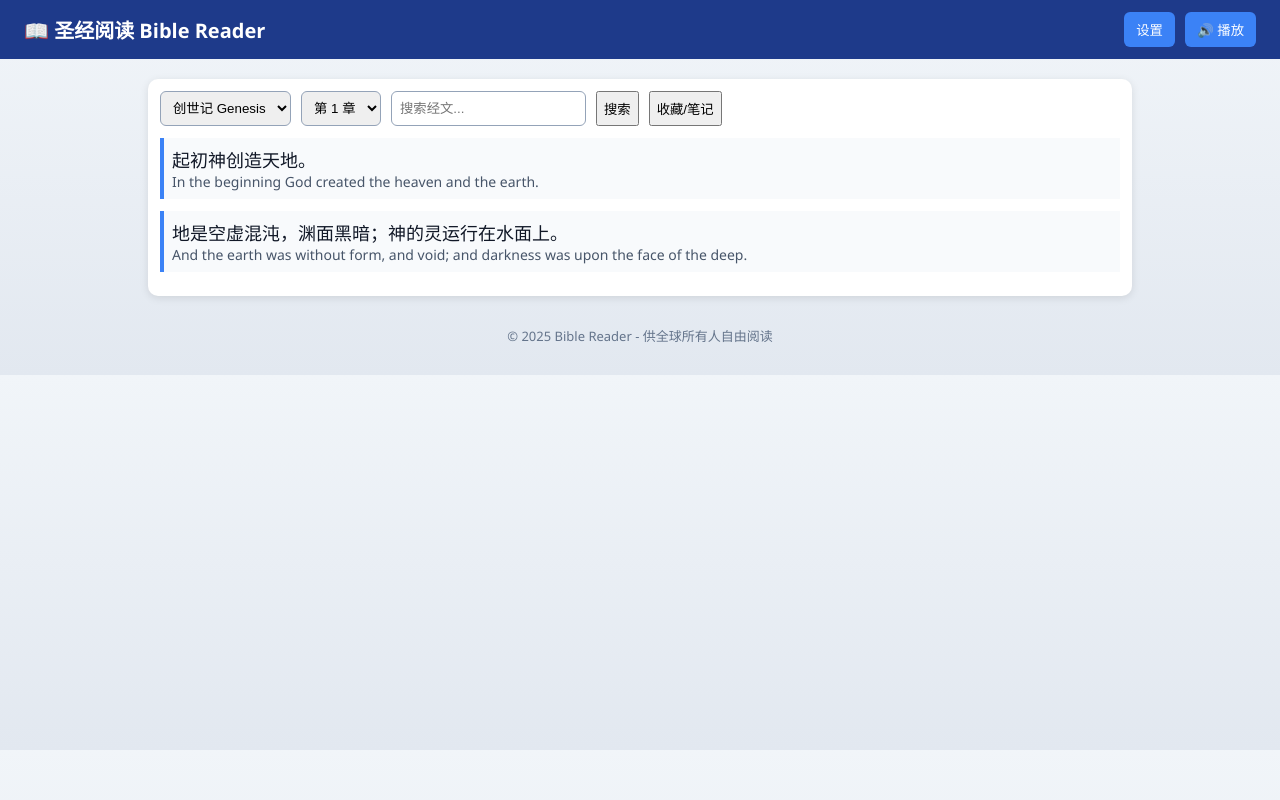
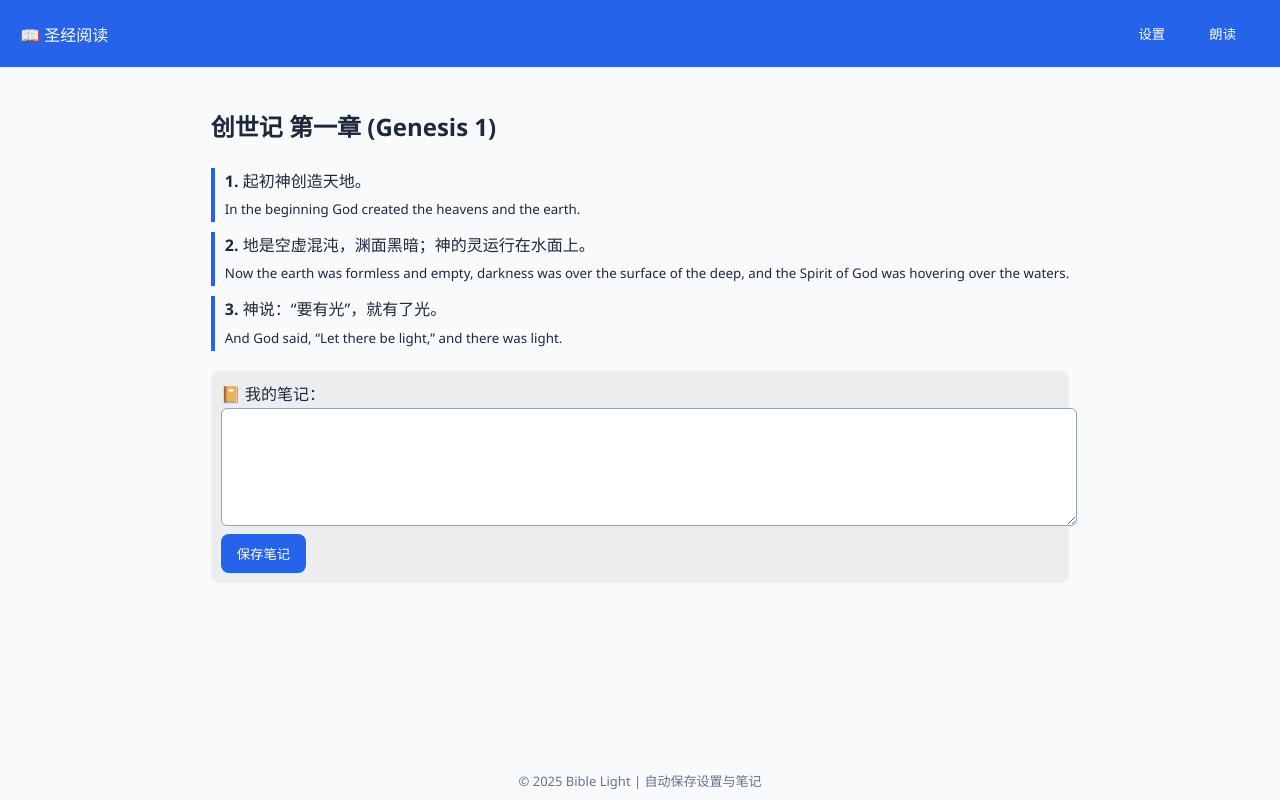
Before and after one commit to ezra482/-, a plain HTML site: page bible.html in a window 1280 px wide. Drawn offline with Linux system fonts and the light colour scheme.

Commit message:
Update bible.html
添加圣经阅读页面，支持中英双语、朗读与笔记功能

```diff
--- a/bible.html
+++ b/bible.html
@@ -3,186 +3,156 @@
 <head>
 <meta charset="utf-8" />
 <meta name="viewport" content="width=device-width,initial-scale=1" />
-<title>圣经阅读 | Bible Reader</title>
+<title>圣经阅读 | Bible Light</title>
 <style>
+  :root {
+    --bg: #f8fafc;
+    --text: #1e293b;
+    --accent: #2563eb;
+  }
+  body.dark {
+    --bg: #0f172a;
+    --text: #e2e8f0;
+    --accent: #3b82f6;
+  }
   body {
     margin: 0;
     font-family: "Segoe UI", "Noto Sans SC", sans-serif;
-    background: linear-gradient(180deg,#f1f5f9,#e2e8f0);
-    color: #1e293b;
+    background: var(--bg);
+    color: var(--text);
+    min-height: 100vh;
+    display: flex;
+    flex-direction: column;
   }
   header {
-    background: #1e3a8a;
-    color: #fff;
-    padding: 12px 24px;
+    background: var(--accent);
+    color: white;
+    padding: 14px 20px;
     display: flex;
     justify-content: space-between;
     align-items: center;
   }
-  header h1 {margin: 0; font-size: 20px;}
-  nav button {
-    background: #3b82f6;
-    border: none;
-    padding: 8px 12px;
-    color: white;
-    border-radius: 6px;
-    cursor: pointer;
-    margin-left: 6px;
+  main {
+    flex: 1;
+    padding: 20px;
+    max-width: 900px;
+    margin: 0 auto;
+    line-height: 1.7;
   }
-  main {
-    max-width: 960px;
-    margin: 20px auto;
-    padding: 12px;
-    background: white;
-    border-radius: 10px;
-    box-shadow: 0 2px 8px rgba(0,0,0,0.1);
+  .verse {
+    margin-bottom: 10px;
+    border-left: 4px solid var(--accent);
+    padding-left: 10px;
   }
-  #controls {
-    display: flex; gap: 10px; flex-wrap: wrap; margin-bottom: 12px;
+  .note-box {
+    margin-top: 20px;
+    background: rgba(0,0,0,0.05);
+    border-radius: 8px;
+    padding: 10px;
   }
-  input, select {
-    padding: 8px;
+  textarea {
+    width: 100%;
+    height: 100px;
     border-radius: 6px;
     border: 1px solid #94a3b8;
+    padding: 8px;
   }
-  .verse {
-    margin-bottom: 12px;
-    padding: 8px;
-    border-left: 4px solid #3b82f6;
-    background: #f8fafc;
+  button {
+    background: var(--accent);
+    color: white;
+    border: none;
+    border-radius: 8px;
+    padding: 10px 16px;
+    cursor: pointer;
+    margin-right: 8px;
+    transition: 0.3s;
   }
-  .cn { font-size: 18px; color:#111827; }
-  .en { font-size: 14px; color:#475569; }
+  button:hover {
+    background: #1d4ed8;
+  }
   footer {
     text-align: center;
-    margin: 30px 0;
+    padding: 10px;
+    font-size: 13px;
     color: #64748b;
-    font-size: 13px;
   }
 </style>
 </head>
 <body>
 <header>
-  <h1>📖 圣经阅读 Bible Reader</h1>
-  <nav>
-    <button onclick="openSettings()">设置</button>
-    <button onclick="playAudio()">🔊 播放</button>
-  </nav>
+  <div>📖 圣经阅读</div>
+  <div>
+    <button onclick="goSettings()">设置</button>
+    <button onclick="readAloud()">朗读</button>
+  </div>
 </header>
 
-<main>
-  <div id="controls">
-    <select id="book">
-      <option value="genesis">创世记 Genesis</option>
-      <option value="john">约翰福音 John</option>
-    </select>
-    <select id="chapter"></select>
-    <input type="text" id="search" placeholder="搜索经文..." />
-    <button onclick="searchVerse()">搜索</button>
-    <button onclick="saveNote()">收藏/笔记</button>
+<main id="bibleContent">
+  <h2>创世记 第一章 (Genesis 1)</h2>
+  <div class="verse" id="v1">
+    <b>1.</b> 起初神创造天地。<br>
+    <small>In the beginning God created the heavens and the earth.</small>
+  </div>
+  <div class="verse" id="v2">
+    <b>2.</b> 地是空虚混沌，渊面黑暗；神的灵运行在水面上。<br>
+    <small>Now the earth was formless and empty, darkness was over the surface of the deep, and the Spirit of God was hovering over the waters.</small>
+  </div>
+  <div class="verse" id="v3">
+    <b>3.</b> 神说：“要有光”，就有了光。<br>
+    <small>And God said, “Let there be light,” and there was light.</small>
   </div>
 
-  <div id="verses"></div>
+  <div class="note-box">
+    <label>📔 我的笔记：</label>
+    <textarea id="note"></textarea><br>
+    <button onclick="saveNote()">保存笔记</button>
+  </div>
 </main>
 
-<footer>© 2025 Bible Reader - 供全球所有人自由阅读</footer>
+<footer>© 2025 Bible Light | 自动保存设置与笔记</footer>
 
 <script>
-// 模拟部分经文（后续可扩展到整本圣经）
-const BIBLE = {
-  genesis: {
-    1: [
-      {cn:"起初神创造天地。", en:"In the beginning God created the heaven and the earth."},
-      {cn:"地是空虚混沌，渊面黑暗；神的灵运行在水面上。", en:"And the earth was without form, and void; and darkness was upon the face of the deep."},
-    ],
-  },
-  john: {
-    3: [
-      {cn:"神爱世人，甚至将他的独生子赐给他们，叫一切信他的，不至灭亡，反得永生。", en:"For God so loved the world, that he gave his only begotten Son, that whosoever believeth in him should not perish, but have everlasting life."},
-      {cn:"信子的人有永生；不信子的人得不着永生，神的震怒常在他身上。", en:"He that believeth on the Son hath everlasting life: and he that believeth not the Son shall not see life; but the wrath of God abideth on him."}
-    ]
+  // === 从设置中加载语言、主题、语音、速度 ===
+  const settings = JSON.parse(localStorage.getItem('settings') || '{}');
+  if (settings.theme === 'dark') document.body.classList.add('dark');
+
+  // === 控制语言显示 ===
+  if (settings.language === 'zh') {
+    document.querySelectorAll('small').forEach(e => e.style.display = 'none');
+  } else if (settings.language === 'en') {
+    document.querySelectorAll('b, br').forEach(e => e.nextSibling && (e.nextSibling.remove ? e.nextSibling.remove() : 0));
+    document.querySelectorAll('b').forEach(e => e.nextSibling && (e.nextSibling.textContent = ''));
   }
-};
 
-const bookSel = document.getElementById('book');
-const chapSel = document.getElementById('chapter');
-const versesDiv = document.getElementById('verses');
+  // === 笔记保存 ===
+  const noteBox = document.getElementById('note');
+  noteBox.value = localStorage.getItem('myNote') || '';
+  function saveNote(){
+    localStorage.setItem('myNote', noteBox.value);
+    alert('笔记已保存');
+  }
 
-// 初始化章节选项
-function updateChapters(){
-  chapSel.innerHTML = "";
-  const book = bookSel.value;
-  const chapters = Object.keys(BIBLE[book]);
-  chapters.forEach(c=>{
-    const opt = document.createElement('option');
-    opt.value = c;
-    opt.textContent = `第 ${c} 章`;
-    chapSel.appendChild(opt);
-  });
-  showVerses();
-}
+  // === 跳转设置页 ===
+  function goSettings(){
+    window.location.href = 'settings.html';
+  }
 
-// 显示经文
-function showVerses(){
-  versesDiv.innerHTML = "";
-  const book = bookSel.value;
-  const chap = chapSel.value;
-  const verses = BIBLE[book][chap];
-  verses.forEach(v=>{
-    const div = document.createElement('div');
-    div.className = 'verse';
-    div.innerHTML = `<div class="cn">${v.cn}</div><div class="en">${v.en}</div>`;
-    versesDiv.appendChild(div);
-  });
-}
+  // === 朗读功能 ===
+  function readAloud(){
+    const text = document.getElementById('bibleContent').innerText;
+    const utterance = new SpeechSynthesisUtterance(text);
+    utterance.rate = settings.speed ? parseFloat(settings.speed) : 1;
+    utterance.lang = (settings.language === 'en') ? 'en-US' : 'zh-CN';
 
-// 搜索
-function searchVerse(){
-  const q = document.getElementById('search').value.trim();
-  if(!q){alert('请输入关键词');return;}
-  versesDiv.innerHTML = "";
-  for(const b in BIBLE){
-    for(const c in BIBLE[b]){
-      for(const v of BIBLE[b][c]){
-        if(v.cn.includes(q) || v.en.toLowerCase().includes(q.toLowerCase())){
-          const div = document.createElement('div');
-          div.className='verse';
-          div.innerHTML = `<div class="cn">${v.cn}</div><div class="en">${v.en}</div>`;
-          versesDiv.appendChild(div);
-        }
-      }
-    }
+    // 可选声音
+    const voices = window.speechSynthesis.getVoices();
+    if (settings.voice === 'female')
+      utterance.voice = voices.find(v => v.name.toLowerCase().includes('female')) || voices[0];
+    if (settings.voice === 'male')
+      utterance.voice = voices.find(v => v.name.toLowerCase().includes('male')) || voices[0];
+
+    speechSynthesis.speak(utterance);
   }
-}
-
-// 收藏与笔记
-function saveNote(){
-  const selText = window.getSelection().toString();
-  if(!selText){alert('请选中经文内容再收藏');return;}
-  let notes = JSON.parse(localStorage.getItem('notes') || "[]");
-  notes.push({text:selText, time:new Date().toLocaleString()});
-  localStorage.setItem('notes', JSON.stringify(notes));
-  alert('已保存到笔记！');
-}
-
-// 播放
-function playAudio(){
-  const text = [...document.querySelectorAll('.cn')]
-    .map(el=>el.textContent)
-    .join(' ');
-  const utter = new SpeechSynthesisUtterance(text);
-  utter.lang = 'zh-CN';
-  speechSynthesis.speak(utter);
-}
-
-// 设置
-function openSettings(){
-  alert('设置功能将在下个版本中开放，包括：主题、语言、字体、语速等。');
-}
-
-bookSel.addEventListener('change',updateChapters);
-chapSel.addEventListener('change',showVerses);
-updateChapters();
 </script>
 </body>
 </html>
```
